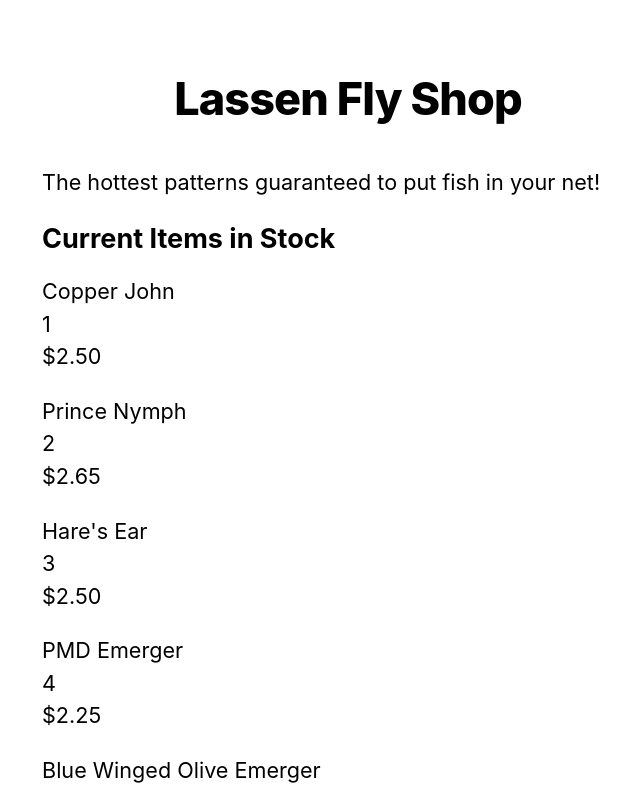
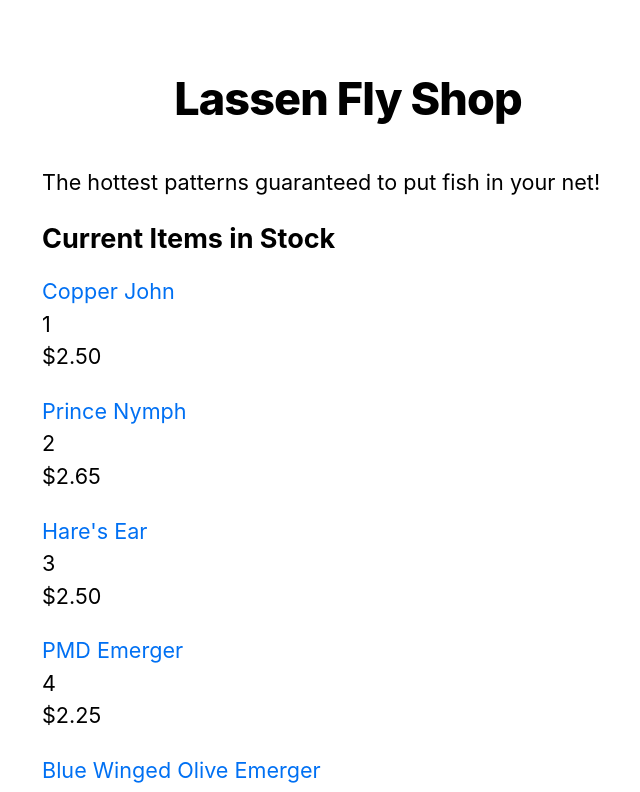
Before and after one commit to GuyFarley/lassen-fly-shop, a Next.js app: page / in a window 1280 px wide. Shown: the top 792 px of the page, without its empty margins (292-932 px from the left). Built offline with nearby package versions, Linux system fonts and the light colour scheme.

Commit message:
Added dynamic routes

```diff
--- /dev/null
+++ b/components/Fly.js
@@ -0,0 +1,16 @@
+
+import utilStyles from '../styles/utils.module.css';
+import Link from 'next/link';
+
+export default function Fly(item) {
+  return (
+    <li className={utilStyles.listItem}>
+      <Link href={`/items/[id]`} as={`/items/${item.id}`}>{item.title}</Link>
+      <br />
+      {item.id}
+      <br />
+      {item.price}
+      <br />
+    </li>
+  )
+}
--- a/pages/index.js
+++ b/pages/index.js
@@ -2,6 +2,7 @@ import { itemList } from '../data';
 import Head from 'next/head';
 import Layout, { siteTitle } from '../components/layout';
 import utilStyles from '../styles/utils.module.css';
+import Fly from '../components/Fly.js';
 
 export async function getStaticProps() {
   return {
@@ -21,15 +22,8 @@ export default function Home({ allItemsData }) {
         <p>The hottest patterns guaranteed to put fish in your net!</p>
         <h2 className={utilStyles.headingLg}>Current Items in Stock</h2>
         <ul className={utilStyles.list}>
-          {allItemsData.map(({ id, title, price }) => (
-            <li className={utilStyles.listItem} key={id}>
-              {title}
-              <br />
-              {id}
-              <br />
-              {price}
-              <br />
-            </li>
+          {allItemsData.map((item) => (
+            <Fly key={item.id} {...item} />
           ))}
         </ul>
       </section>
```
Also changed, not shown: pages/items/[id].js (+27 -0 lines), package.json (line endings or trailing spaces), 1 other file (tests, documents, lock files or other folders).
